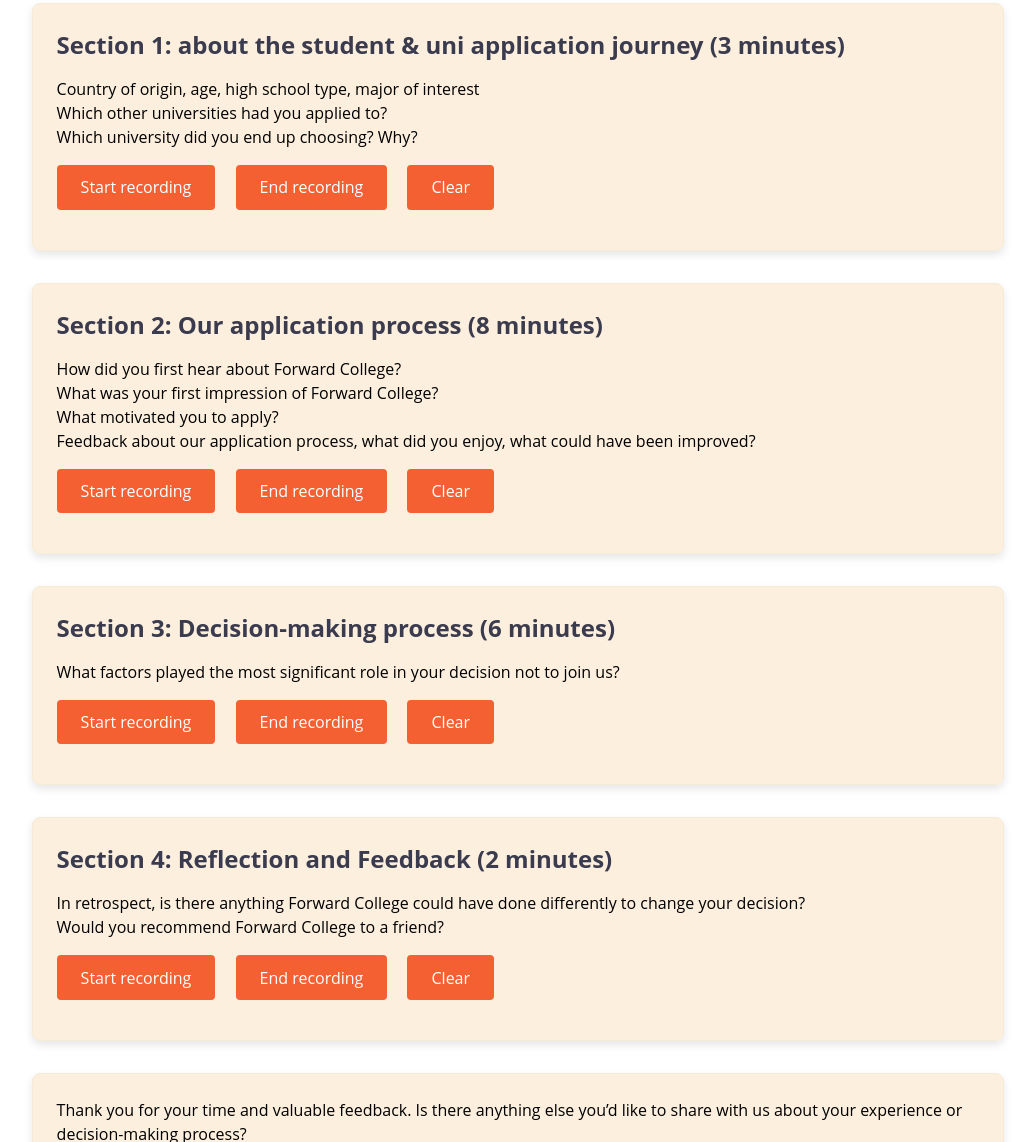
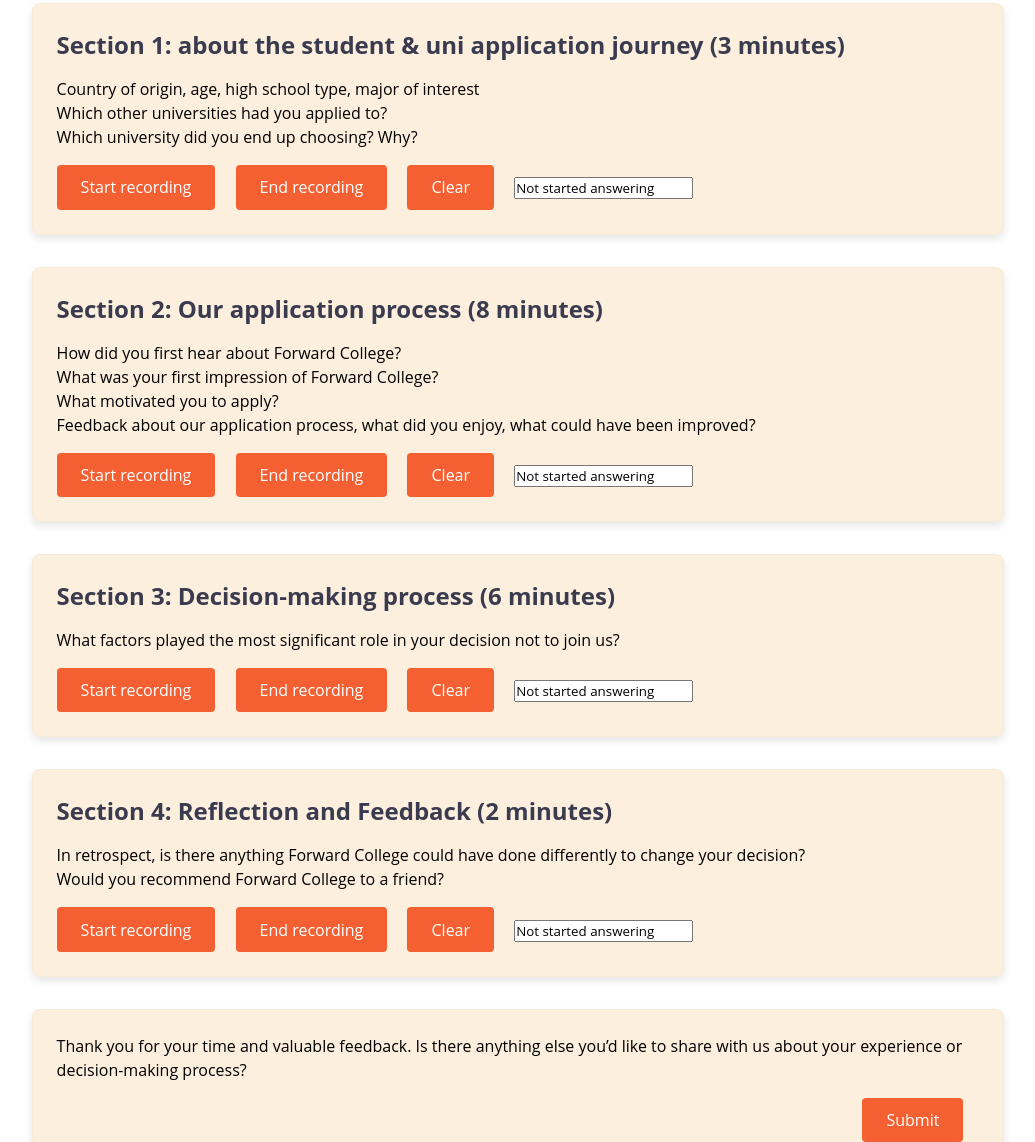
Before and after one commit to nmthzsofi/speech-to-text2, a website: page index.html in a window 1280 px wide. Shown: the part 552-1694 px from the top of the page, without its empty margins (122-1157 px from the left). Drawn offline with Linux system fonts and the light colour scheme.

Commit message:
Index InputField+CSS v1.html

```diff
--- a/index.html
+++ b/index.html
@@ -40,7 +40,7 @@
             <button onclick="startRecording(1)">Start recording</button>
             <button onclick="stopRecording()">End recording</button>
             <button onclick="clearAnswer(1)">Clear</button>
-            <p id="result-1"></p>
+            <input id="result-editable-1" type="text" class="hidden-field" value="Not started answering">
         </div>
 
         <div id="question-2" class="question-container">
@@ -53,7 +53,7 @@
             <button onclick="startRecording(2)">Start recording</button>
             <button onclick="stopRecording()">End recording</button>
             <button onclick="clearAnswer(2)">Clear</button>
-            <p id="result-2"></p>
+            <input id="result-editable-2" type="text" class="hidden-field" value="Not started answering">
         </div>
 
         <div id="question-3" class="question-container">
@@ -62,7 +62,7 @@
             <button onclick="startRecording(3)">Start recording</button>
             <button onclick="stopRecording()">End recording</button>
             <button onclick="clearAnswer(3)">Clear</button>
-            <p id="result-3"></p>
+            <input id="result-editable-3" type="text" class="hidden-field" value="Not started answering">
         </div>
 
         <div id="question-4" class="question-container">
@@ -73,7 +73,7 @@
             <button onclick="startRecording(4)">Start recording</button>
             <button onclick="stopRecording()">End recording</button>
             <button onclick="clearAnswer(4)">Clear</button>
-            <p id="result-4"></p>
+            <input id="result-editable-4" type="text" class="hidden-field" value="Not started answering">
         </div>
         <div class="question-container">
             <p>
```
